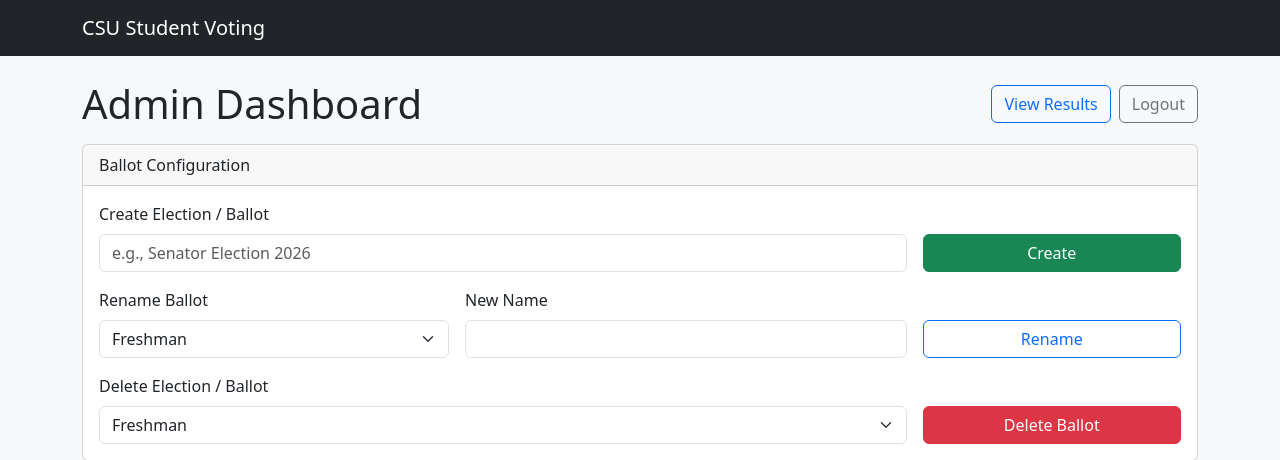
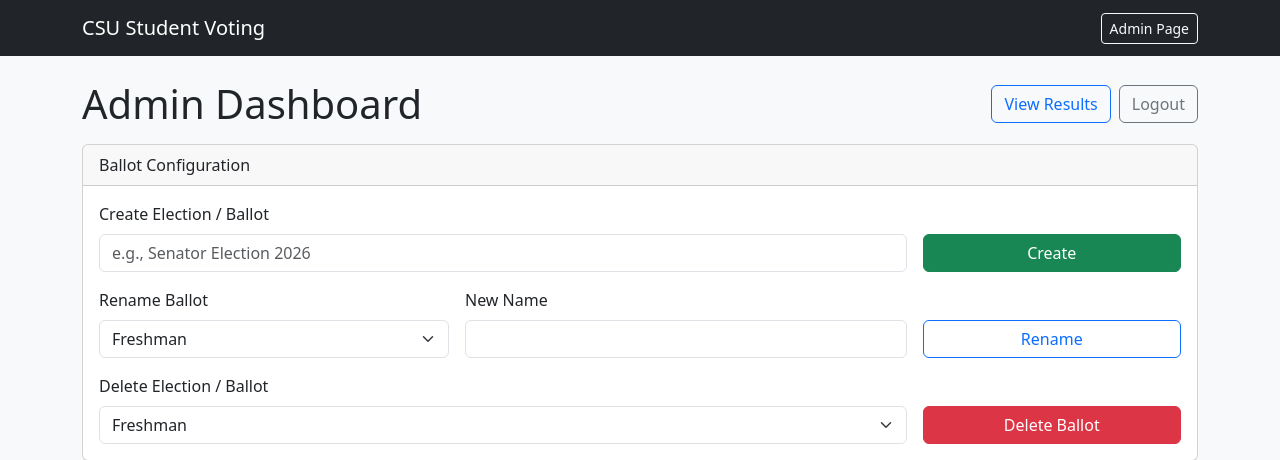
Before and after one commit to Shortballer2/csu-voting, a Flask app: page /admin in a window 1280 px wide. Shown: the top 460 px of the page. Run offline with Flask 3, Linux system fonts and the light colour scheme; the visitor is signed in with stand-in values (Sample User, id 1); data that the repository does not hold is empty.

Commit message:
Add navbar button linking to admin page

```diff
--- a/templates/base.html
+++ b/templates/base.html
@@ -21,6 +21,7 @@
     <nav class="navbar navbar-expand-lg navbar-dark bg-dark">
         <div class="container">
             <a class="navbar-brand" href="{{ url_for('index') }}">CSU Student Voting</a>
+            <a class="btn btn-outline-light btn-sm" href="{{ url_for('admin_login') }}">Admin Page</a>
         </div>
     </nav>
 
```
